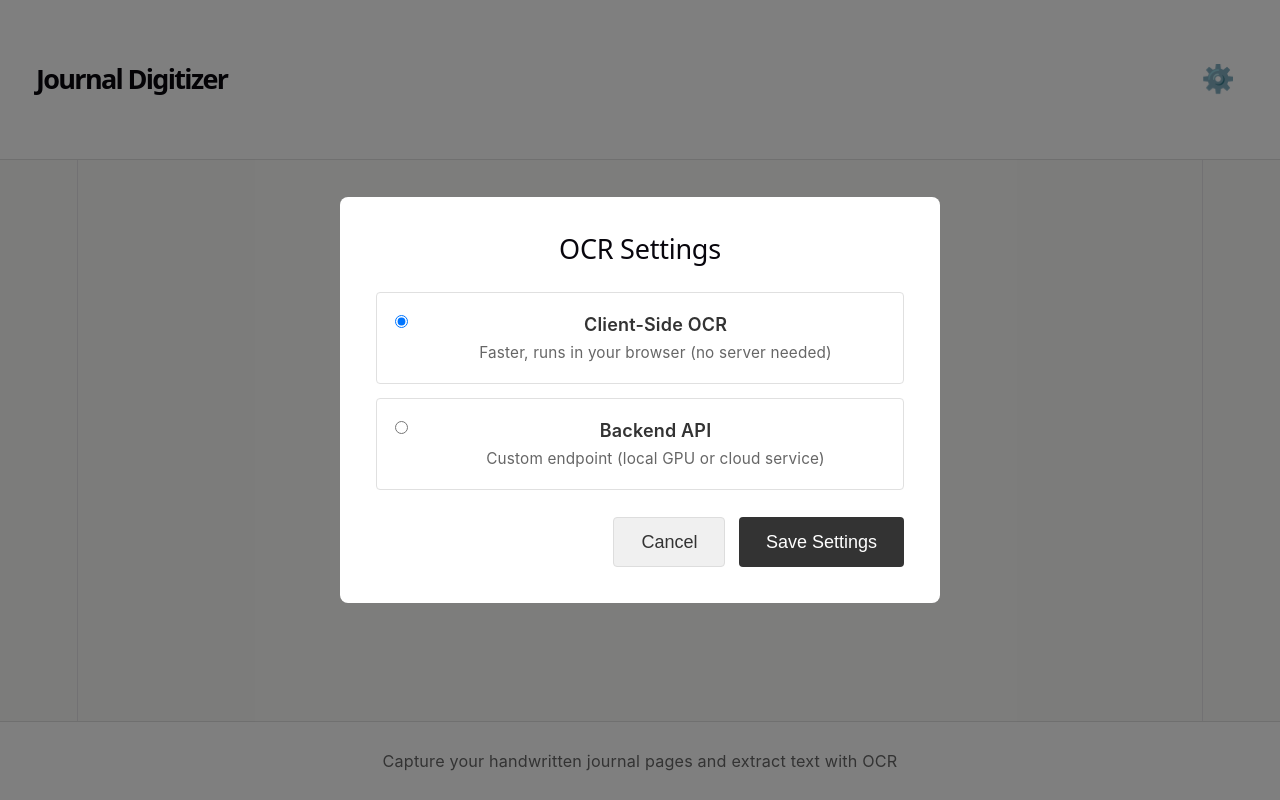
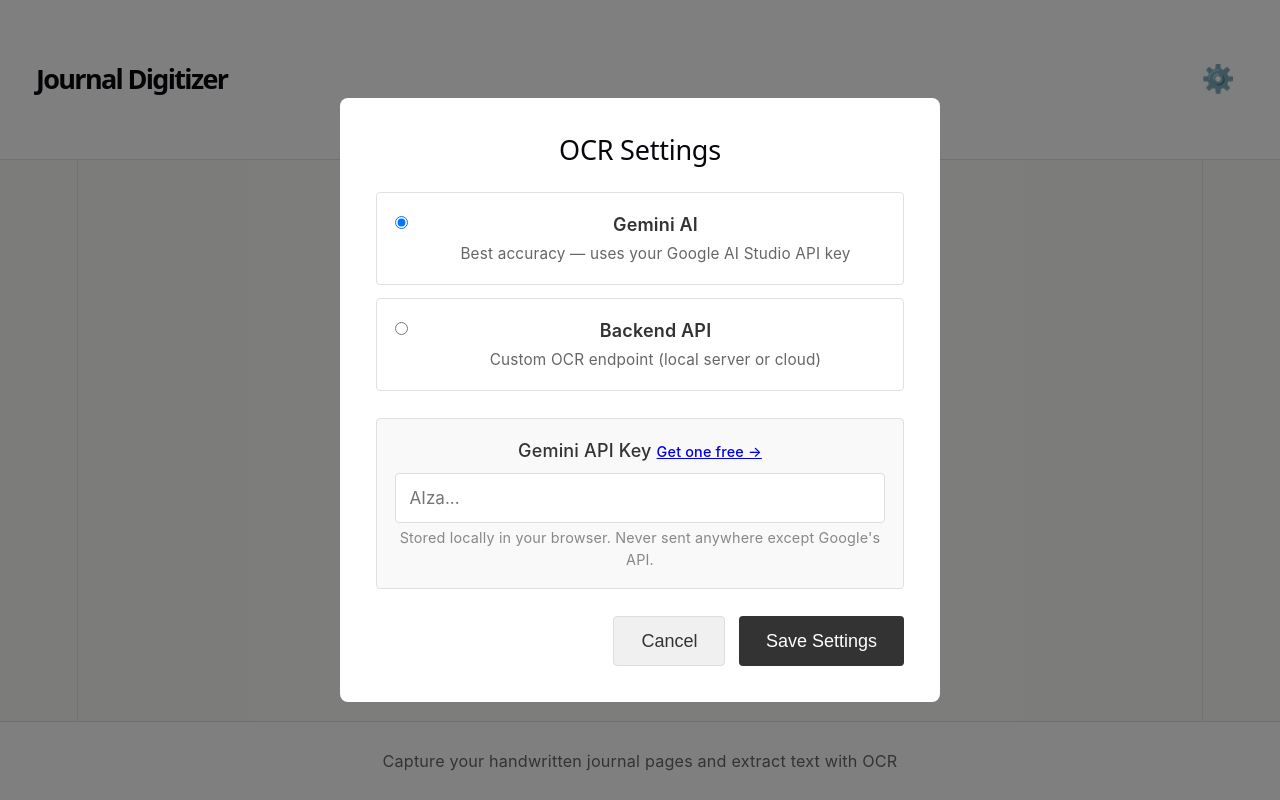
Before and after one commit to harsh07may/Interlude, a React (Vite) app: page / in a window 1280 px wide. Both pictures are taken after a click on the button "⚙️". Built offline with nearby package versions, Linux system fonts and the light colour scheme.

Commit message:
feat: replace Tesseract with Gemini vision OCR, clean up client-side OCR entirely

```diff
--- a/package.json
+++ b/package.json
@@ -13,8 +13,7 @@
   },
   "dependencies": {
     "react": "^19.2.5",
-    "react-dom": "^19.2.5",
-    "tesseract.js": "^7.0.0"
+    "react-dom": "^19.2.5"
   },
   "devDependencies": {
     "@eslint/js": "^10.0.1",
--- a/src/components/DigitizeModal.tsx
+++ b/src/components/DigitizeModal.tsx
@@ -1,7 +1,7 @@
 import { useState } from 'react';
 import type { OCRExtraction, OCRError, OCRConfig } from '../types';
 import { useImageUpload } from '../hooks/useImageUpload';
-import { runClientSideOCR } from '../lib/ocr';
+import { runGeminiOCR } from '../lib/geminiOcr';
 import { runBackendOCR } from '../lib/backendOcr';
 import { UploadArea } from './UploadArea';
 import { ResultsDisplay } from './ResultsDisplay';
@@ -36,7 +36,7 @@
       const result =
         ocrConfig.method === 'backend-api' && ocrConfig.backendUrl
           ? await runBackendOCR(file, ocrConfig.backendUrl)
-          : await runClientSideOCR(file);
+          : await runGeminiOCR(file, ocrConfig.geminiApiKey ?? '');
 
       setExtraction(result);
       setStep('results');
--- a/src/components/SettingsModal.tsx
+++ b/src/components/SettingsModal.tsx
@@ -9,25 +9,22 @@
 }
 
 export function SettingsModal({ config, onSave, onCancel }: SettingsModalProps) {
-  const [method, setMethod] = useState<'client-side' | 'backend-api'>(config.method);
-  const [backendUrl, setBackendUrl] = useState(config.backendUrl || '');
+  const [method, setMethod] = useState<'gemini' | 'backend-api'>(config.method);
+  const [geminiApiKey, setGeminiApiKey] = useState(config.geminiApiKey ?? '');
+  const [backendUrl, setBackendUrl] = useState(config.backendUrl ?? '');
   const [testingConnection, setTestingConnection] = useState(false);
   const [connectionStatus, setConnectionStatus] = useState<'idle' | 'success' | 'failed'>('idle');
 
   const handleSave = () => {
-    const newConfig: OCRConfig = {
+    onSave({
       method,
+      geminiApiKey: method === 'gemini' ? geminiApiKey : undefined,
       backendUrl: method === 'backend-api' ? backendUrl : undefined,
-    };
-    onSave(newConfig);
+    });
   };
 
   const handleTestConnection = async () => {
-    if (!backendUrl.trim()) {
-      setConnectionStatus('failed');
-      return;
-    }
-
+    if (!backendUrl.trim()) { setConnectionStatus('failed'); return; }
     setTestingConnection(true);
     const success = await testBackendConnection(backendUrl);
     setConnectionStatus(success ? 'success' : 'failed');
@@ -44,16 +41,13 @@
             <input
               type="radio"
               name="ocr-method"
-              value="client-side"
-              checked={method === 'client-side'}
-              onChange={() => {
-                setMethod('client-side');
-                setConnectionStatus('idle');
-              }}
+              value="gemini"
+              checked={method === 'gemini'}
+              onChange={() => { setMethod('gemini'); setConnectionStatus('idle'); }}
             />
             <span className="radio-label">
-              <strong>Client-Side OCR</strong>
-              <small>Faster, runs in your browser (no server needed)</small>
+              <strong>Gemini AI</strong>
+              <small>Best accuracy — uses your Google AI Studio API key</small>
             </span>
           </label>
 
@@ -63,17 +57,41 @@
               name="ocr-method"
               value="backend-api"
               checked={method === 'backend-api'}
-              onChange={() => {
-                setMethod('backend-api');
-                setConnectionStatus('idle');
-              }}
+              onChange={() => { setMethod('backend-api'); setConnectionStatus('idle'); }}
             />
             <span className="radio-label">
               <strong>Backend API</strong>
-              <small>Custom endpoint (local GPU or cloud service)</small>
+              <small>Custom OCR endpoint (local server or cloud)</small>
             </span>
           </label>
         </div>
+
+        {method === 'gemini' && (
+          <div className="settings-group backend-config">
+            <label htmlFor="gemini-key">
+              Gemini API Key{' '}
+              <a
+                href="https://aistudio.google.com/app/apikey"
+                target="_blank"
+                rel="noopener noreferrer"
+                style={{ fontSize: '0.8rem' }}
+              >
+                Get one free →
+              </a>
+            </label>
+            <input
+              id="gemini-key"
+              type="password"
+              placeholder="AIza..."
+              value={geminiApiKey}
+              onChange={e => setGeminiApiKey(e.target.value)}
+              className="input-field"
+            />
+            <p style={{ fontSize: '0.8rem', color: '#888', marginTop: '-0.5rem' }}>
+              Stored locally in your browser. Never sent anywhere except Google's API.
+            </p>
+          </div>
+        )}
 
         {method === 'backend-api' && (
           <div className="settings-group backend-config">
@@ -83,13 +101,9 @@
               type="url"
               placeholder="http://localhost:8000/ocr"
               value={backendUrl}
-              onChange={e => {
-                setBackendUrl(e.target.value);
-                setConnectionStatus('idle');
-              }}
+              onChange={e => { setBackendUrl(e.target.value); setConnectionStatus('idle'); }}
               className="input-field"
             />
-
             <button
               onClick={handleTestConnection}
               disabled={testingConnection || !backendUrl.trim()}
@@ -97,23 +111,14 @@
             >
               {testingConnection ? 'Testing...' : 'Verify Connection'}
             </button>
-
-            {connectionStatus === 'success' && (
-              <p className="status-success">✓ Connection successful</p>
-            )}
-            {connectionStatus === 'failed' && (
-              <p className="status-error">✗ Cannot connect to backend</p>
-            )}
+            {connectionStatus === 'success' && <p className="status-success">✓ Connection successful</p>}
+            {connectionStatus === 'failed' && <p className="status-error">✗ Cannot connect to backend</p>}
           </div>
         )}
 
         <div className="modal-actions">
-          <button onClick={onCancel} className="btn btn-secondary">
-            Cancel
-          </button>
-          <button onClick={handleSave} className="btn btn-primary">
-            Save Settings
-          </button>
+          <button onClick={onCancel} className="btn btn-secondary">Cancel</button>
+          <button onClick={handleSave} className="btn btn-primary">Save Settings</button>
         </div>
       </div>
     </div>
--- a/src/hooks/useOCRConfig.ts
+++ b/src/hooks/useOCRConfig.ts
@@ -4,7 +4,7 @@
 const STORAGE_KEY = 'journal-digitizer-ocr-config';
 
 const DEFAULT_CONFIG: OCRConfig = {
-  method: 'client-side',
+  method: 'gemini',
 };
 
 function loadStoredConfig(): OCRConfig {
--- /dev/null
+++ b/src/lib/geminiOcr.ts
@@ -0,0 +1,75 @@
+import { parseOCROutput } from './ocrParser';
+import type { OCRExtraction, OCRError } from '../types';
+
+const GEMINI_URL =
+  'https://generativelanguage.googleapis.com/v1beta/models/gemini-2.0-flash:generateContent';
+
+const PROMPT = `Transcribe all text from this handwritten journal page.
+Output format — one entry per line:
+  HH:MM - text content
+If there is a date header at the top, put it on the first line before the entries.
+Output only the transcribed text. No commentary, no markdown, no extra formatting.`;
+
+export async function runGeminiOCR(image: File, apiKey: string): Promise<OCRExtraction> {
+  if (!apiKey.trim()) {
+    throw {
+      code: 'ocr-failed',
+      message: 'Gemini API key not set. Add it in Settings.',
+    } satisfies OCRError;
+  }
+
+  const base64 = await fileToBase64(image);
+
+  let response: Response;
+  try {
+    response = await fetch(`${GEMINI_URL}?key=${apiKey}`, {
+      method: 'POST',
+      headers: { 'Content-Type': 'application/json' },
+      body: JSON.stringify({
+        contents: [{ parts: [{ text: PROMPT }, { inline_data: { mime_type: image.type, data: base64 } }] }],
+        generationConfig: { temperature: 0.1 },
+      }),
+    });
+  } catch {
+    throw {
+      code: 'backend-unreachable',
+      message: 'Could not reach Gemini API. Check your internet connection.',
+    } satisfies OCRError;
+  }
+
+  if (!response.ok) {
+    const body = await response.json().catch(() => ({}));
+    const msg: string = body?.error?.message ?? '';
+    if (response.status === 400 || response.status === 403) {
+      throw {
+        code: 'ocr-failed',
+        message: `Invalid Gemini API key. Check your Settings.`,
+      } satisfies OCRError;
+    }
+    throw {
+      code: 'ocr-failed',
+      message: `Gemini error ${response.status}${msg ? ': ' + msg : ''}`,
+    } satisfies OCRError;
+  }
+
+  const data = await response.json();
+  const text: string | undefined = data?.candidates?.[0]?.content?.parts?.[0]?.text;
+
+  if (!text?.trim()) {
+    throw {
+      code: 'ocr-failed',
+      message: 'Gemini returned no text. Try a clearer image.',
+    } satisfies OCRError;
+  }
+
+  return parseOCROutput(text);
+}
+
+function fileToBase64(file: File): Promise<string> {
+  return new Promise((resolve, reject) => {
+    const reader = new FileReader();
+    reader.onload = () => resolve((reader.result as string).split(',')[1]);
+    reader.onerror = reject;
+    reader.readAsDataURL(file);
+  });
+}
--- a/src/lib/ocr.ts
+++ /dev/null
@@ -1,19 +0,0 @@
-import { createWorker } from 'tesseract.js';
-import { parseOCROutput } from './ocrParser';
-import type { OCRExtraction, OCRError } from '../types';
-
-export async function runClientSideOCR(image: File): Promise<OCRExtraction> {
-  const worker = await createWorker('eng');
-  try {
-    const { data: { text } } = await worker.recognize(image);
-    return parseOCROutput(text);
-  } catch (error) {
-    if ((error as OCRError).code) throw error;
-    throw {
-      code: 'ocr-failed',
-      message: 'Could not extract text. Try another image.',
-    } satisfies OCRError;
-  } finally {
-    await worker.terminate();
-  }
-}
```
Also changed, not shown: src/types/index.ts (+2 -6 lines), 1 other file (tests, documents, lock files or other folders).
